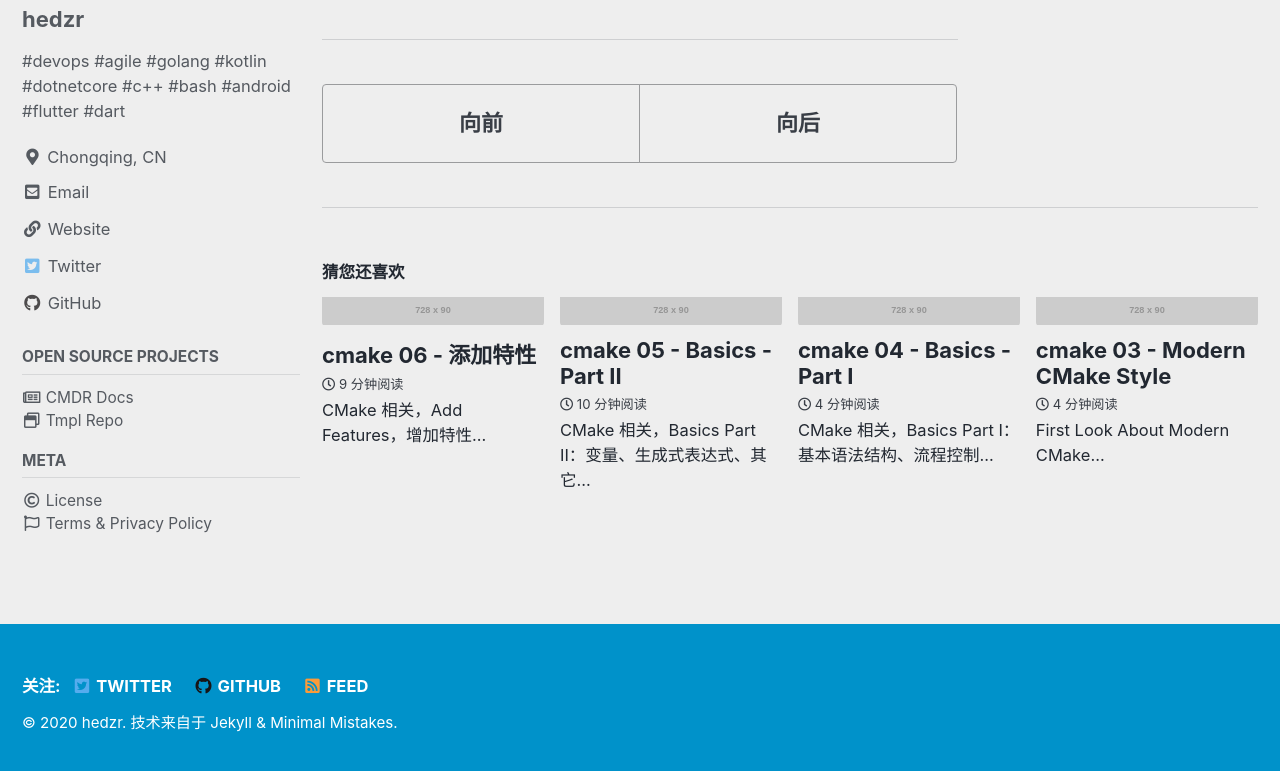
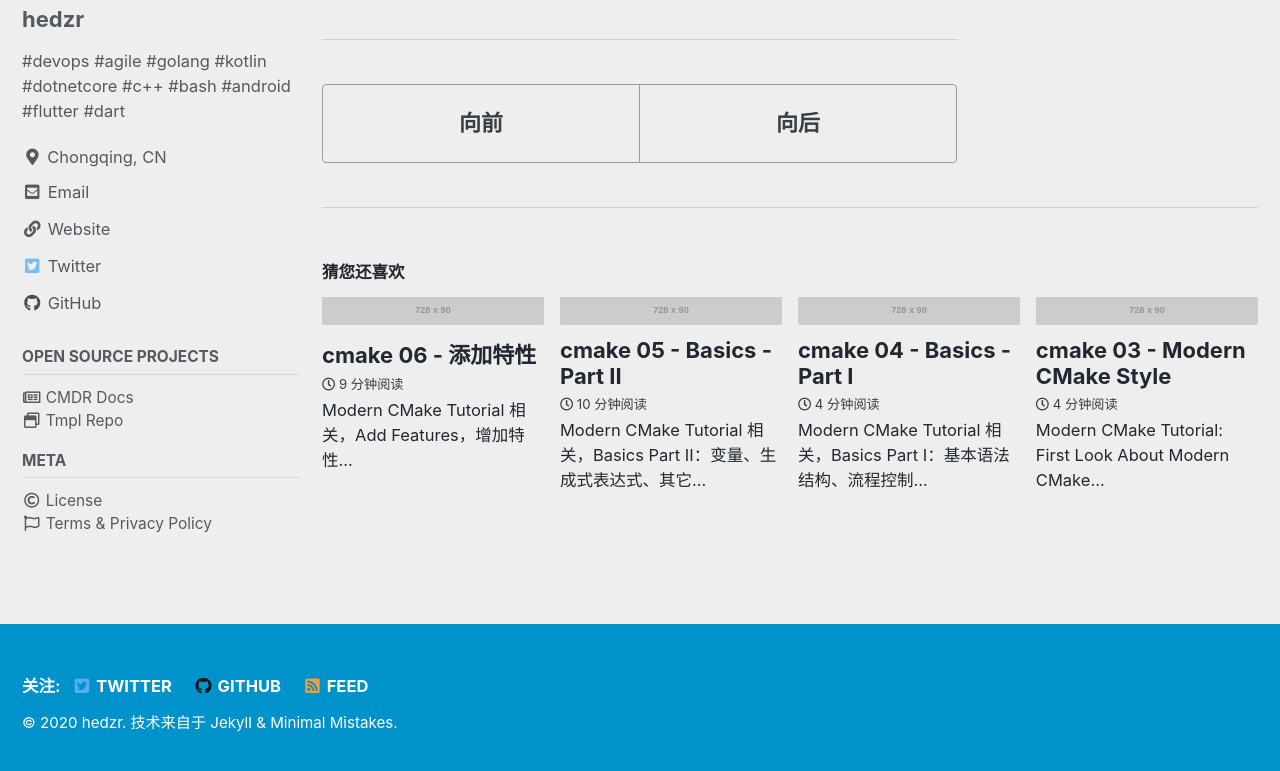
Before and after one commit to hedzr/hedzr.github.io, a Jekyll site: the page built from _posts/2020-11-18-cmake-02.md, in a window 1280 px wide and 900 px high, scrolled down 9847 px, cut to the strip 121-892 px from the top of the window. Built offline with Jekyll 4.4.1, drawn with Linux system fonts in a browser that asks for light colours; cached includes are drawn as plain includes; some web fonts are replaced; comment, search, counter and statistics services are not loaded; some of the changed text lies outside the part shown.

Commit message:
update excerpts of cmake-hello posts

```diff
--- a/_posts/2020-11-18-cmake-01.md
+++ b/_posts/2020-11-18-cmake-01.md
@@ -12,7 +12,7 @@ header:
   overlay_image: /assets/images/unsplash-image-11.jpg
   overlay_filter: rgba(128, 128, 0, 0.3)
 excerpt: >-
-  CMake 相关，刚刚开始...
+  Modern CMake Tutorial 相关，刚刚开始...
 ---
 
 
--- a/_posts/2020-11-18-cmake-02.md
+++ b/_posts/2020-11-18-cmake-02.md
@@ -12,7 +12,7 @@ header:
   overlay_image: /assets/images/unsplash-image-11.jpg
   overlay_filter: rgba(128, 128, 0, 0.3)
 excerpt: >-
-  CMake 相关，建立库和执行文件...
+  Modern CMake Tutorial 相关，建立库和执行文件...
 ---
 
 
--- a/_posts/2020-11-21-cmake-03.md
+++ b/_posts/2020-11-21-cmake-03.md
@@ -12,7 +12,7 @@ header:
   overlay_image: /assets/images/unsplash-image-11.jpg
   overlay_filter: rgba(128, 128, 0, 0.3)
 excerpt: >-
-  First Look About Modern CMake...
+  Modern CMake Tutorial: First Look About Modern CMake...
 ---
 
 > 按：
--- a/_posts/2020-11-22-cmake-04.md
+++ b/_posts/2020-11-22-cmake-04.md
@@ -12,7 +12,7 @@ header:
   overlay_image: /assets/images/unsplash-image-11.jpg
   overlay_filter: rgba(128, 128, 0, 0.3)
 excerpt: >-
-  CMake 相关，Basics Part I：基本语法结构、流程控制...
+  Modern CMake Tutorial 相关，Basics Part I：基本语法结构、流程控制...
 ---
 
 
--- a/_posts/2020-11-23-cmake-05.md
+++ b/_posts/2020-11-23-cmake-05.md
@@ -12,7 +12,7 @@ header:
   overlay_image: /assets/images/unsplash-image-11.jpg
   overlay_filter: rgba(128, 128, 0, 0.3)
 excerpt: >-
-  CMake 相关，Basics Part II：变量、生成式表达式、其它...
+  Modern CMake Tutorial 相关，Basics Part II：变量、生成式表达式、其它...
 ---
 
 
--- a/_posts/2020-11-23-cmake-06.md
+++ b/_posts/2020-11-23-cmake-06.md
@@ -12,7 +12,7 @@ header:
   overlay_image: /assets/images/unsplash-image-11.jpg
   overlay_filter: rgba(128, 128, 0, 0.3)
 excerpt: >-
-  CMake 相关，Add Features，增加特性...
+  Modern CMake Tutorial 相关，Add Features，增加特性...
 ---
 
 
```
